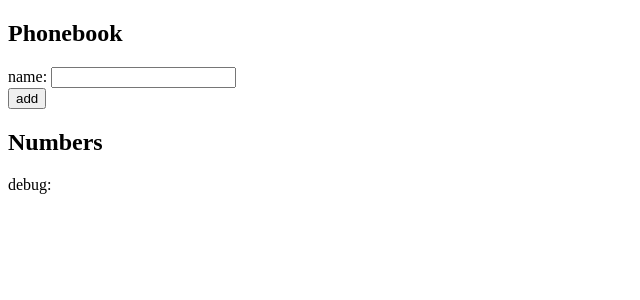
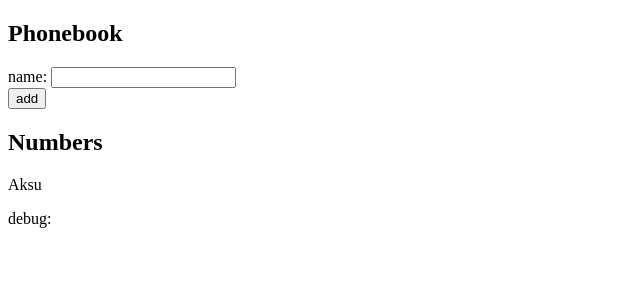
Before and after one commit to Aksuu/mooc-fullstack-kurssi, a React (Create React App) app in the folder part2/puhelinluettelo/: page / in a window 1280 px wide. Shown: the top 300 px of the page, without its empty margins (0-640 px from the left). Built offline with nearby package versions, Linux system fonts and the light colour scheme.

Commit message:
Exercise 2.7

```diff
--- a/part2/puhelinluettelo/src/App.js
+++ b/part2/puhelinluettelo/src/App.js
@@ -2,7 +2,7 @@ import { useState } from 'react'
 
 const Person = ({ person }) => {
   return (
-    <p>{person.content}</p>
+    <p>{person.name}</p>
   )
 }
 
@@ -11,20 +11,27 @@ const App = () => {
     { name: 'Aksu' }
   ])
   const [newName, setNewName] = useState('')
-  const [showAll, setShowAll] = useState(true)
+  const [filterName, setFilterName] = useState(true)
 
   const addName = (event) => {
     event.preventDefault()
-    const nameObject = {
-    content: newName,
-    id: persons.length + 1,
-  }
-    setPersons(persons.concat(nameObject))
+
+    const filterDuplicates = persons.filter((person) => person.name === newName)
+    console.log('Filter: ', {filterDuplicates})
+
+    if (filterDuplicates.length === 0) {
+      const nameObject = {
+        name: newName
+      }
+      setPersons(persons.concat(nameObject))
+      } else {
+        alert(`${newName} already exists in the phonebook.`)
+      }
+
     setNewName('')
-}
+};
 
   const handleNameChange = (event) => {
-    console.log(event.target.value)
     setNewName(event.target.value)
   }
 
@@ -43,14 +50,13 @@ const App = () => {
         </div>
       </form>
       <h2>Numbers</h2>
-      {persons.map(person => <Person key={person.id} person={person}/>)}
+        {persons.map(person => <Person key={person.name} person={person}/>)}
       <div>debug: {newName}</div>
       <ul>
         {persons.name}
       </ul>
     </div>
   )
-
 }
 
 export default App
```
